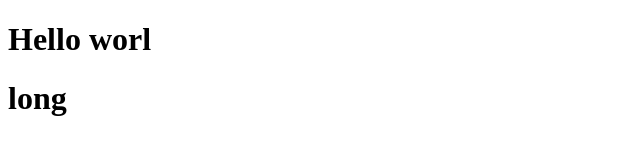
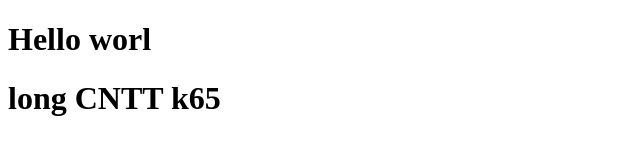
Before and after one commit to Mrlong8/demo-git001, a plain HTML site: page about.html in a window 1280 px wide. Shown: the whole page, without its empty margins (0-640 px from the left). Drawn offline with Linux system fonts and the light colour scheme.

Commit message:
Update about.html

```diff
--- a/about.html
+++ b/about.html
@@ -7,7 +7,7 @@
 </head>
 <body>
     <h1>Hello worl</h1>
-     <h1>long </h1>
+     <h1>long CNTT k65 </h1>
 
 </body>
 </html>
```
